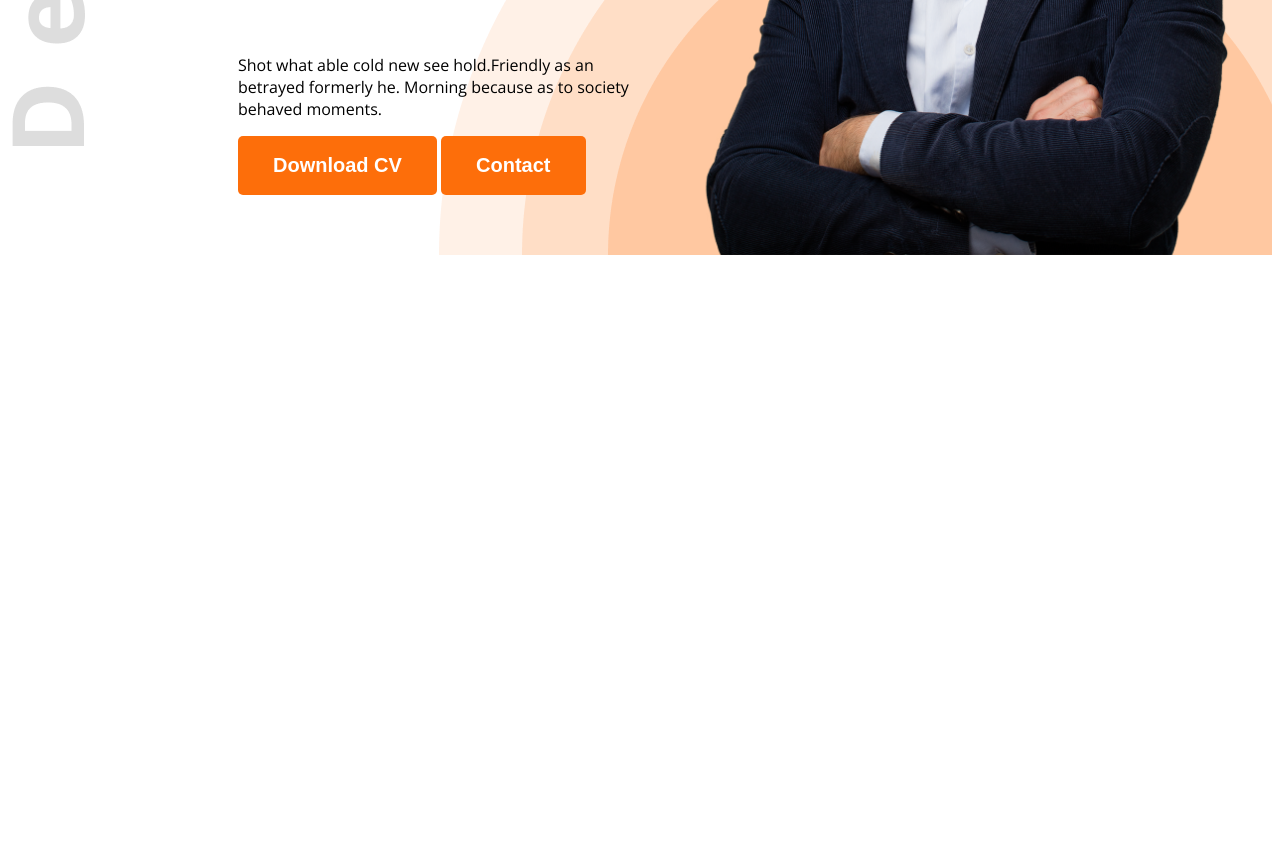
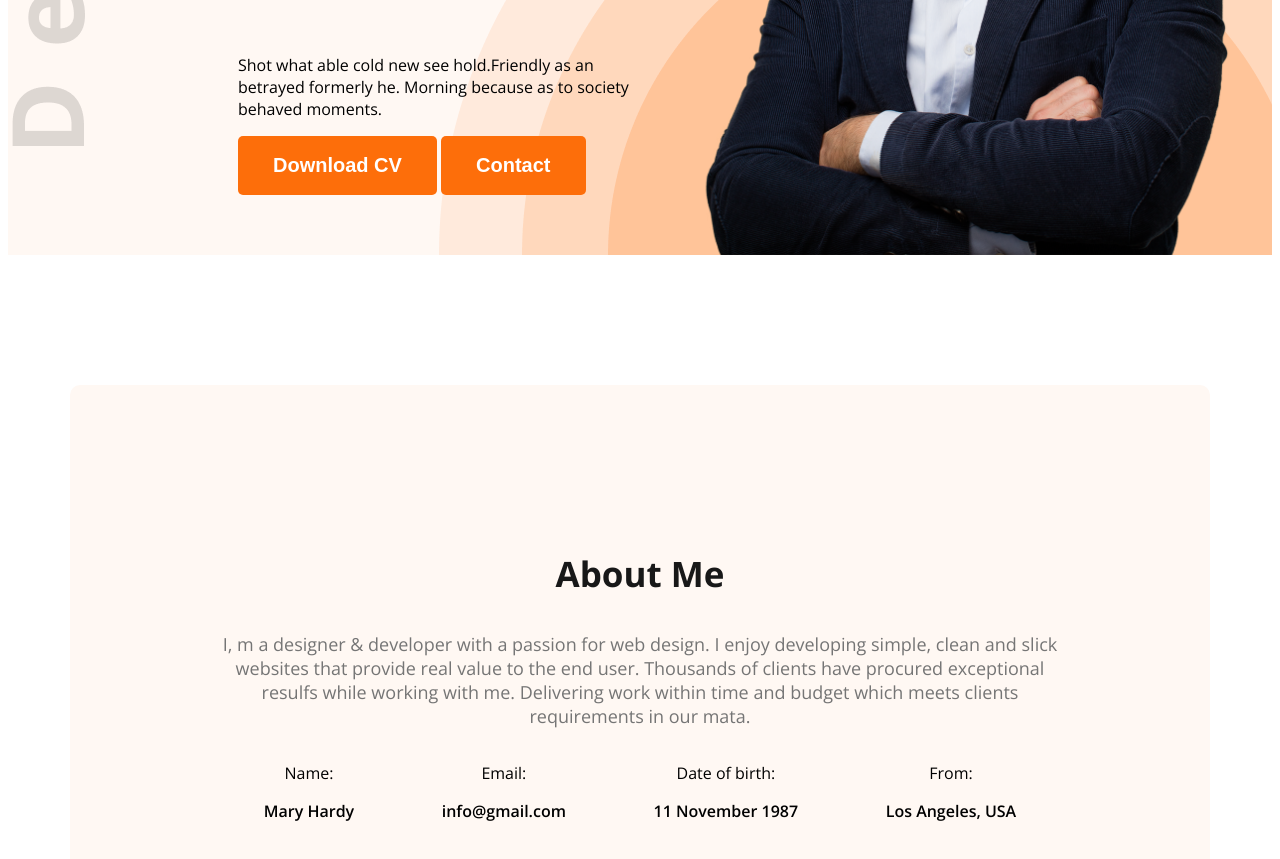
Before and after one commit to titas37/web-portfolio, a plain HTML site: page index.html in a window 1280 px wide. Shown: the part 667-1526 px from the top of the page. Before the commit the page ends 930 px from the top, so only its background shows below. Drawn offline with nearby package versions, Linux system fonts and the light colour scheme.

Commit message:
a section added on main in index.html file

```diff
--- a/index.html
+++ b/index.html
@@ -10,7 +10,7 @@
     <link rel="stylesheet" href="styes/portfolio.css">
 </head>
 <body class="open-sans-normal">
-    <header class="header">
+    <header class="header secondary-bg">
         <nav>
             <h3 class="nav-title">Ma<span class="text-primary">r</span>y</h3>
             <ul>
@@ -31,7 +31,29 @@
         </div>
     </header>
     <main>
-
+        <section class="about secondary-bg">
+            <h3 class="section-title">About Me</h3>
+            <p class="section-description">I, m a designer & developer with a passion for web design. I enjoy developing simple, clean and slick websites that provide real value to the end user. Thousands of clients have procured exceptional resulfs while working with me. Delivering work within time and budget which meets clients requirements in our mata.</p>
+            <div class="about-items">
+                <!-- .about-item*4>p.item-title+p.item-description -->
+                 <div class="about-item">
+                    <p class="item-title">Name:</p>
+                    <p class="item-description">Mary Hardy</p>
+                 </div>
+                 <div class="about-item">
+                    <p class="item-title">Email:</p>
+                    <p class="item-description">info@gmail.com</p>
+                 </div>
+                 <div class="about-item">
+                    <p class="item-title">Date of birth:</p>
+                    <p class="item-description">11 November 1987</p>
+                 </div>
+                 <div class="about-item">
+                    <p class="item-title">From:</p>
+                    <p class="item-description">Los Angeles, USA</p>
+                 </div>
+            </div>
+        </section>
     </main>
     <footer>
 
--- a/styes/portfolio.css
+++ b/styes/portfolio.css
@@ -7,6 +7,10 @@
 }
 
 /* Shared Style */
+.secondary-bg{
+    background-color: #fff8f3;
+}
+
 .text-primary{
     color: #FD6E0A;
 }
@@ -21,6 +25,15 @@
     padding: 18px 35px;
     border-radius: 5px;
     border: none;
+}
+.section-title{
+    font-size: 35px;
+    font-weight: bold;
+    color: #181818;
+}
+.section-description{
+    font-size: 18px;
+    color: #757575;
 }
 
 /* Header */
@@ -78,3 +91,24 @@ nav ul{
 .banner-profile-pic{
     width: 580px;
 }
+
+/* main Style */
+main{
+    max-width: 1140px;
+    margin: 0 auto;
+}
+
+/* about style */
+.about{
+    border-radius: 10px;
+    padding: 130px 150px;
+    text-align: center;
+    margin-top: 130px;
+}
+.about-items{
+    display: flex;
+    justify-content: space-around;
+}
+.item-description{
+    font-weight: 600;
+}
```
